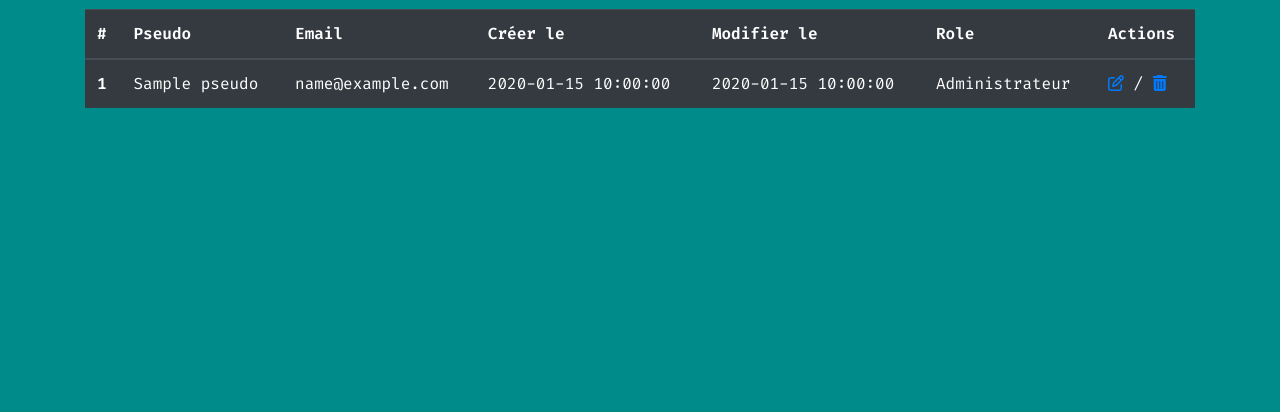
After one commit to Qadadain/Crook.fr, a PHP site: template src/View/Admin/allUser.html.twig in a window 1280 px wide. The commit adds this page. Shown: the part 135-547 px from the top of the page. Run offline with PHP 8.4, Linux system fonts and the light colour scheme; the template is opened without the code that fills it: most values are stand-ins (such as "Sample title", 1, 10 or a date in 2020); some libraries are stand-ins or nearby versions.

Commit message:
all user

```diff
--- /dev/null
+++ b/src/View/Admin/allUser.html.twig
@@ -0,0 +1,43 @@
+{% extends 'adminLayout.html.twig' %}
+{% block title %}Admin - les utilisateurs{% endblock %}
+{% block content %}
+
+<section>
+    <h1>Gestion des utilisateurs</h1>
+    <div class="container">
+        <table class="table table-dark">
+            <thead>
+            <tr>
+                <th scope="col">#</th>
+                <th scope="col">Pseudo</th>
+                <th scope="col">Email </th>
+                <th scope="col">Créer le </th>
+                <th scope="col">Modifier le</th>
+                <th scope="col">Role</th>
+                <th scope="col">Actions</th>
+            </tr>
+            </thead>
+            <tbody>
+            {% for user in users %}
+                <tr>
+                    <th scope="row">{{ loop.index }}</th>
+                    <td>{{ user.pseudo }}</td>
+                    <td>{{ user.email }}</td>
+                    <td>{{ user.create_at }}</td>
+                    <td>{{ user.update_at }}</td>
+                    <td>{{ user.role_user == 'ROLE_USER' ? 'Membre' : 'Administrateur' }}</td>
+                    <td>
+                        <a href="editUser/{{ user.id }}">
+                            <i class="far fa-edit"></i>
+                        </a>
+                        /
+                        <a href="deleteUser/{{ user.id }}">
+                            <i class="fas fa-trash-alt"></i>
+                        </a>
+                    </td>
+                </tr>
+            {% endfor %}
+</section>
+
+{% endblock %}
+{% block javascript %}<script src="/assets/js/ajaxLanguage.js"></script>{% endblock %}
--- a/src/View/adminLayout.html.twig
+++ b/src/View/adminLayout.html.twig
@@ -20,7 +20,7 @@
         </div>
     </a>
     <a class="navbar-brand text-light" href="/admin/allsheet">Voir les sheets</a>
-    <a class="navbar-brand text-light" href="/admin/user">Voir les utilisateurs</a>
+    <a class="navbar-brand text-light" href="/admin/alluser">Voir les utilisateurs</a>
     <a class="navbar-brand text-light" href="/admin/language">Voir les languages</a>
 </nav>
 {% block content %}{% endblock %}
```
Also changed, not shown: src/Controller/AdminController.php (+18 -0 lines).
